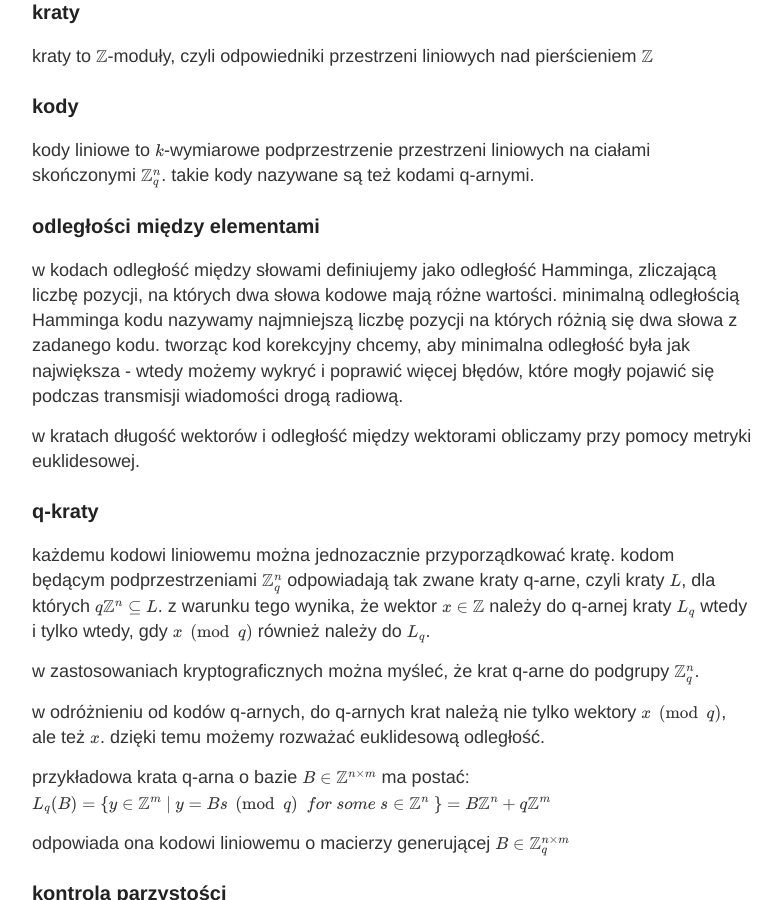
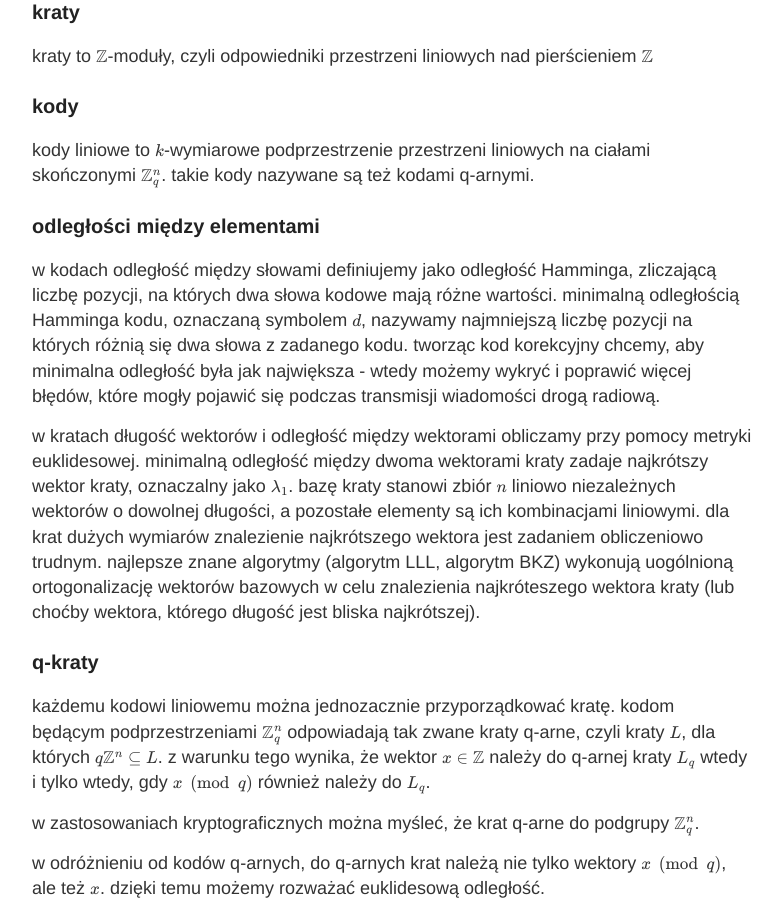
Before and after one commit to keIpie/keIpie.github.io, a Jekyll site: the page built from pq/_posts/2016-1-1-kraty-kody.md, in a window 1280 px wide and 900 px high, scrolled down 434 px. Shown: the whole window, without its empty margins (248-1029 px from the left). Built offline with Jekyll 4.4.1, drawn with Linux system fonts in a browser that asks for light colours; formulas are drawn with MathJax 3.

```diff
--- a/pq/_posts/2016-1-1-kraty-kody.md
+++ b/pq/_posts/2016-1-1-kraty-kody.md
@@ -17,11 +17,15 @@
 ### odległości między elementami
 
 w kodach odległość między słowami definiujemy jako odległość Hamminga, zliczającą liczbę pozycji, na których dwa słowa
-kodowe mają różne wartości. minimalną odległością Hamminga kodu nazywamy najmniejszą liczbę pozycji na których różnią się
+kodowe mają różne wartości. minimalną odległością Hamminga kodu, oznaczaną symbolem $d$, nazywamy najmniejszą liczbę pozycji na których różnią się
 dwa słowa z zadanego kodu. tworząc kod korekcyjny chcemy, aby minimalna odległość była jak największa - wtedy możemy wykryć
 i poprawić więcej błędów, które mogły pojawić się podczas transmisji wiadomości drogą radiową.
 
-w kratach długość wektorów i odległość między wektorami obliczamy przy pomocy metryki euklidesowej.
+w kratach długość wektorów i odległość między wektorami obliczamy przy pomocy metryki euklidesowej. minimalną odległość między
+dwoma wektorami kraty zadaje najkrótszy wektor kraty, oznaczalny jako $\lambda_1$. bazę kraty stanowi zbiór $n$ liniowo niezależnych
+wektorów o dowolnej długości, a pozostałe elementy są ich kombinacjami liniowymi. dla krat dużych wymiarów znalezienie
+najkrótszego wektora jest zadaniem obliczeniowo trudnym. najlepsze znane algorytmy (algorytm LLL, algorytm BKZ) wykonują uogólnioną
+ortogonalizację wektorów bazowych w celu znalezienia najkróteszego wektora kraty (lub choćby wektora, którego długość jest bliska najkrótszej).
 
 ### q-kraty
 
```
